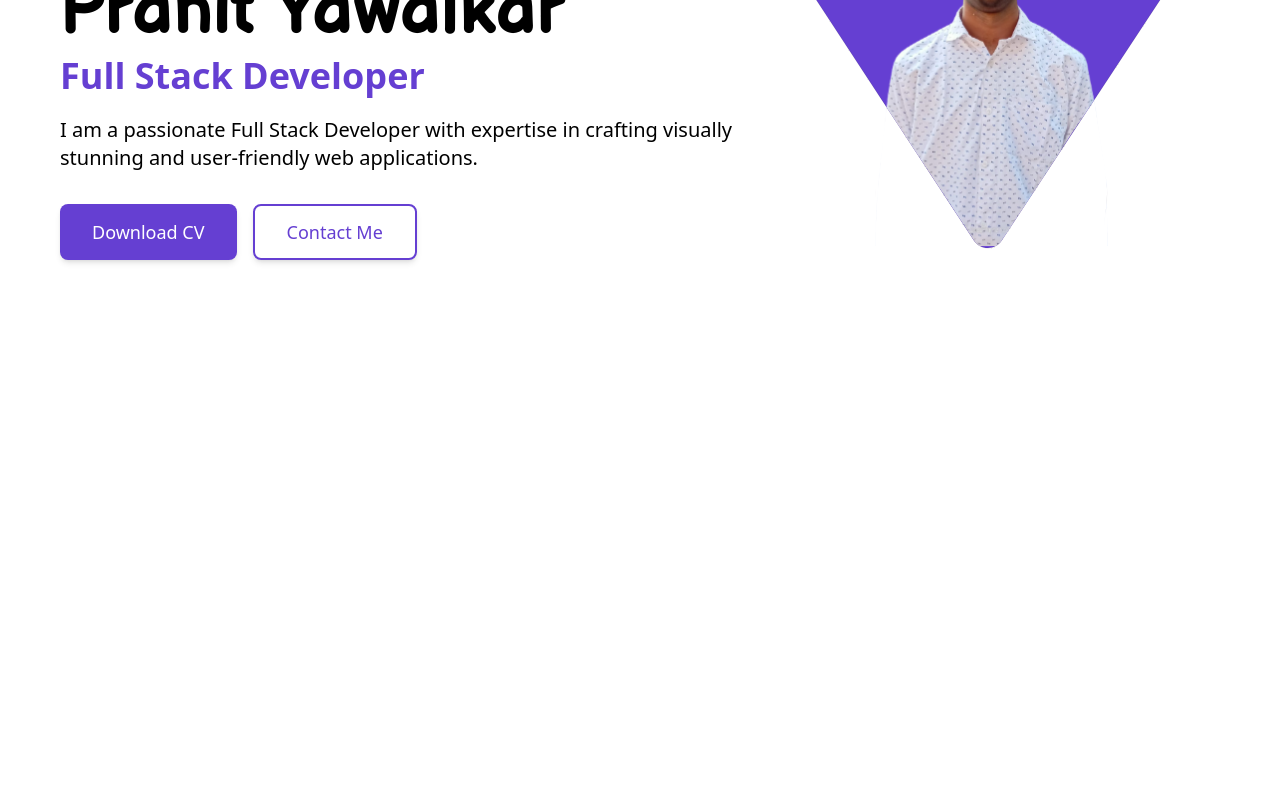
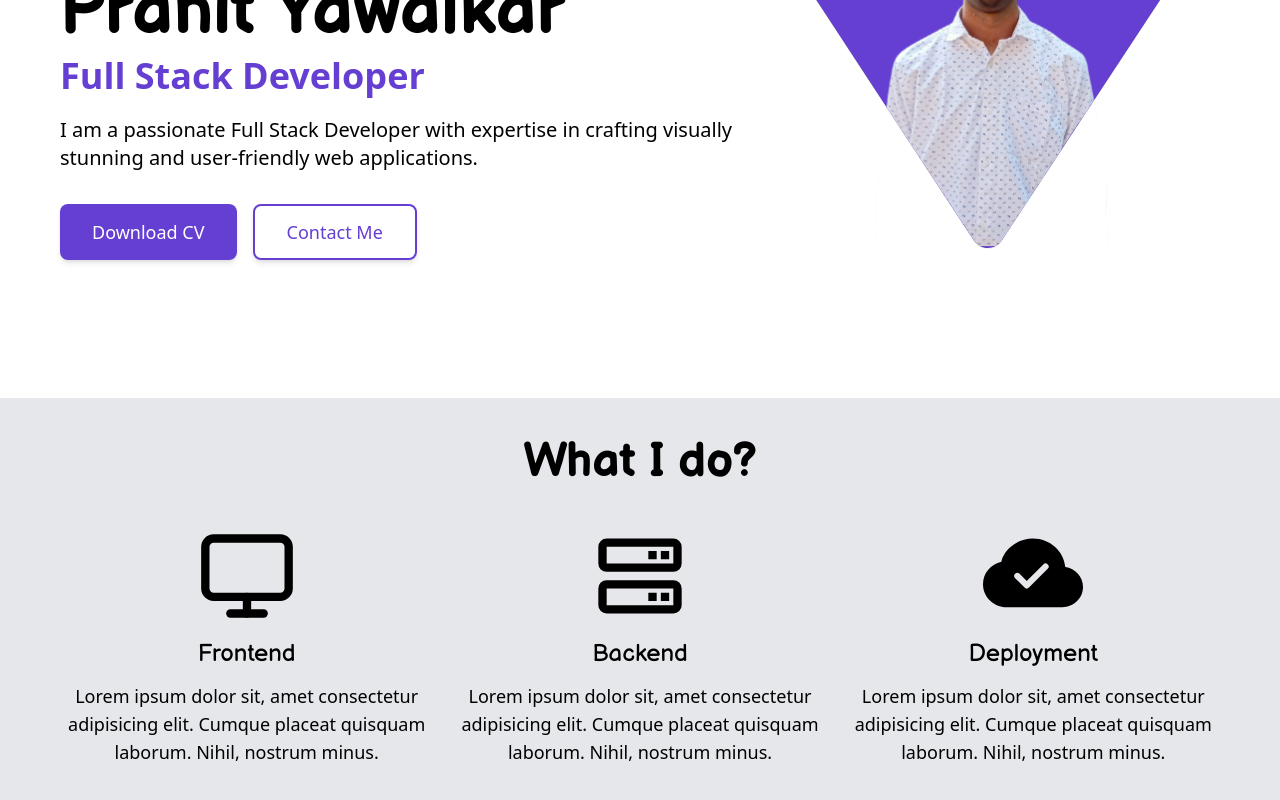
Before and after one commit to pranit-yawalkar/portfolio, a React (Create React App) app: page / in a window 1280 px wide. Shown: the part 298-1098 px from the top of the page. Before the commit the page ends 800 px from the top, so only its background shows below. Built offline with nearby package versions, Linux system fonts and the light colour scheme.

Commit message:
added section

```diff
--- a/src/components/Hero.tsx
+++ b/src/components/Hero.tsx
@@ -3,6 +3,7 @@ import profilePhoto from "../assets/images/hero_img.svg";
 
 const Hero = () => {
   return (
+    <div className="max-w-[1200px] px-5 mx-auto">
       <div className="flex min-h-[600px] flex-col-reverse py-5 md:flex-row justify-between items-center">
         <div className="md:w-3/5">
           <div className="flex flex-col gap-2">
@@ -33,6 +34,7 @@ const Hero = () => {
           <img className="w-full mx-auto" src={profilePhoto} alt="profile" />
         </div>
       </div>
+    </div>
   );
 };
 
--- a/src/components/Skills.tsx
+++ b/src/components/Skills.tsx
@@ -1,7 +1,50 @@
 import React from "react";
+import { FiMonitor } from "react-icons/fi";
+import { BiServer } from "react-icons/bi";
+import { BsFillCloudCheckFill } from "react-icons/bs";
 
 const Skills = () => {
-  return <div>Skills</div>;
+  return (
+    <div className="bg-gray-200 dark:bg-[#232D3F] dark:text-white w-100 py-5">
+      <div className="max-w-[1200px] px-5 py-5 mx-auto">
+        <h3 className="font-bolsomiq text-5xl text-center font-semibold">
+          What I do?
+        </h3>
+        <div className="flex gap-5 my-10">
+          <div className="item">
+            <div className="flex flex-col gap-3 items-center">
+              <FiMonitor size={100} />
+              <h3 className="font-bolsomiq text-2xl">Frontend</h3>
+              <p className="text-center text-lg font-light">
+                Lorem ipsum dolor sit, amet consectetur adipisicing elit. Cumque
+                placeat quisquam laborum. Nihil, nostrum minus.
+              </p>
+            </div>
+          </div>
+          <div className="item">
+            <div className="flex flex-col gap-3 items-center">
+              <BiServer size={100} />
+              <h3 className="font-bolsomiq text-2xl">Backend</h3>
+              <p className="text-center text-lg font-light">
+                Lorem ipsum dolor sit, amet consectetur adipisicing elit. Cumque
+                placeat quisquam laborum. Nihil, nostrum minus.
+              </p>
+            </div>
+          </div>
+          <div className="item">
+            <div className="flex flex-col gap-3 items-center">
+              <BsFillCloudCheckFill size={100} />
+              <h3 className="font-bolsomiq text-2xl">Deployment</h3>
+              <p className="text-center text-lg font-light">
+                Lorem ipsum dolor sit, amet consectetur adipisicing elit. Cumque
+                placeat quisquam laborum. Nihil, nostrum minus.
+              </p>
+            </div>
+          </div>
+        </div>
+      </div>
+    </div>
+  );
 };
 
 export default Skills;
--- a/src/pages/Home.tsx
+++ b/src/pages/Home.tsx
@@ -1,15 +1,15 @@
 import React from "react";
 import Navbar from "../components/Navbar";
 import Hero from "../components/Hero";
+import Skills from "../components/Skills";
 
 const Home = () => {
   return (
     <>
-      <div className="main-container dark:bg-black">
-        <div className="max-w-[1200px] px-5 mx-auto">
-          <Navbar />
-          <Hero />
-        </div>
+      <div className="main-container dark:bg-darkGrey">
+        <Navbar />
+        <Hero />
+        <Skills />
       </div>
     </>
   );
--- a/tailwind.config.js
+++ b/tailwind.config.js
@@ -10,6 +10,7 @@ module.exports = {
       },
       colors: {
         primary: "#653FD2",
+        darkGrey: "#1B2430",
       },
     },
   },
```
Also changed, not shown: src/assets/images/hero_image.svg (added). Lines whose indentation alone changed are shown as unchanged.
